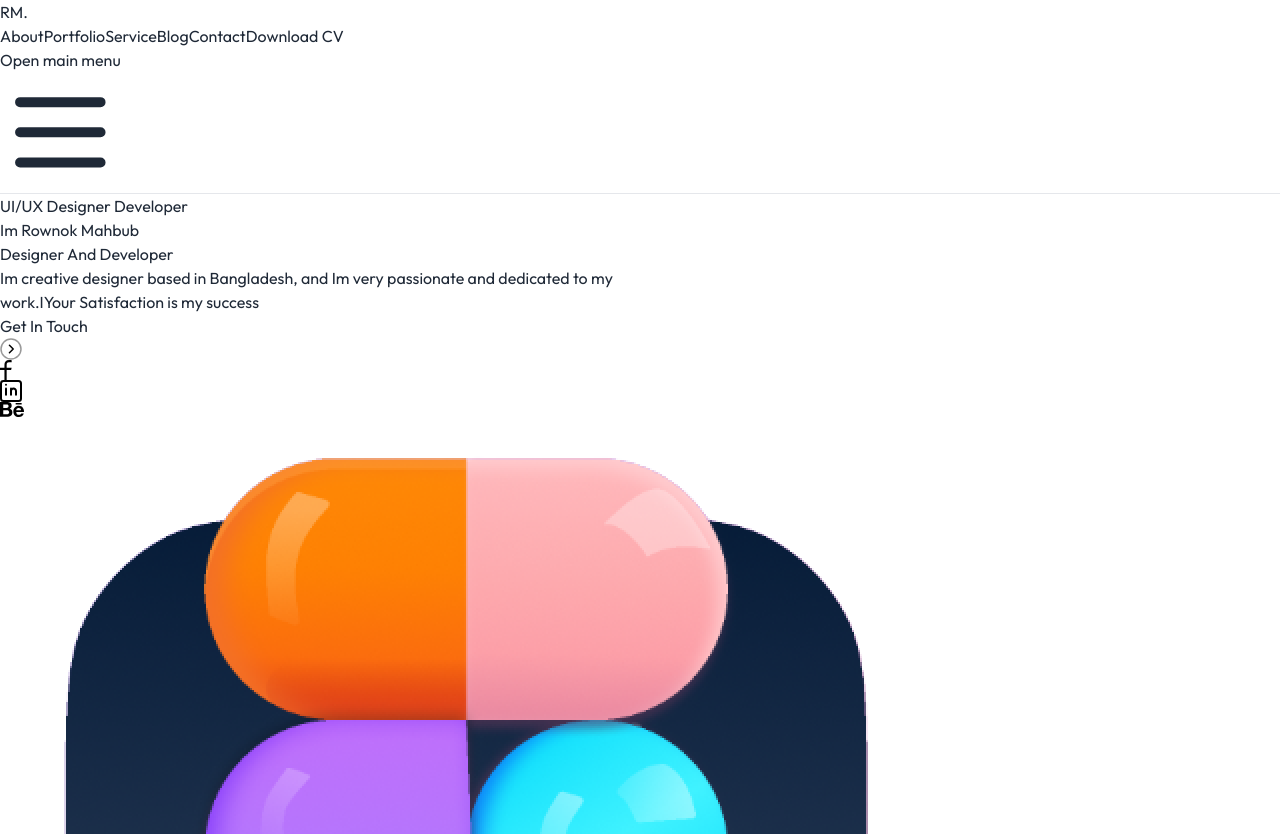
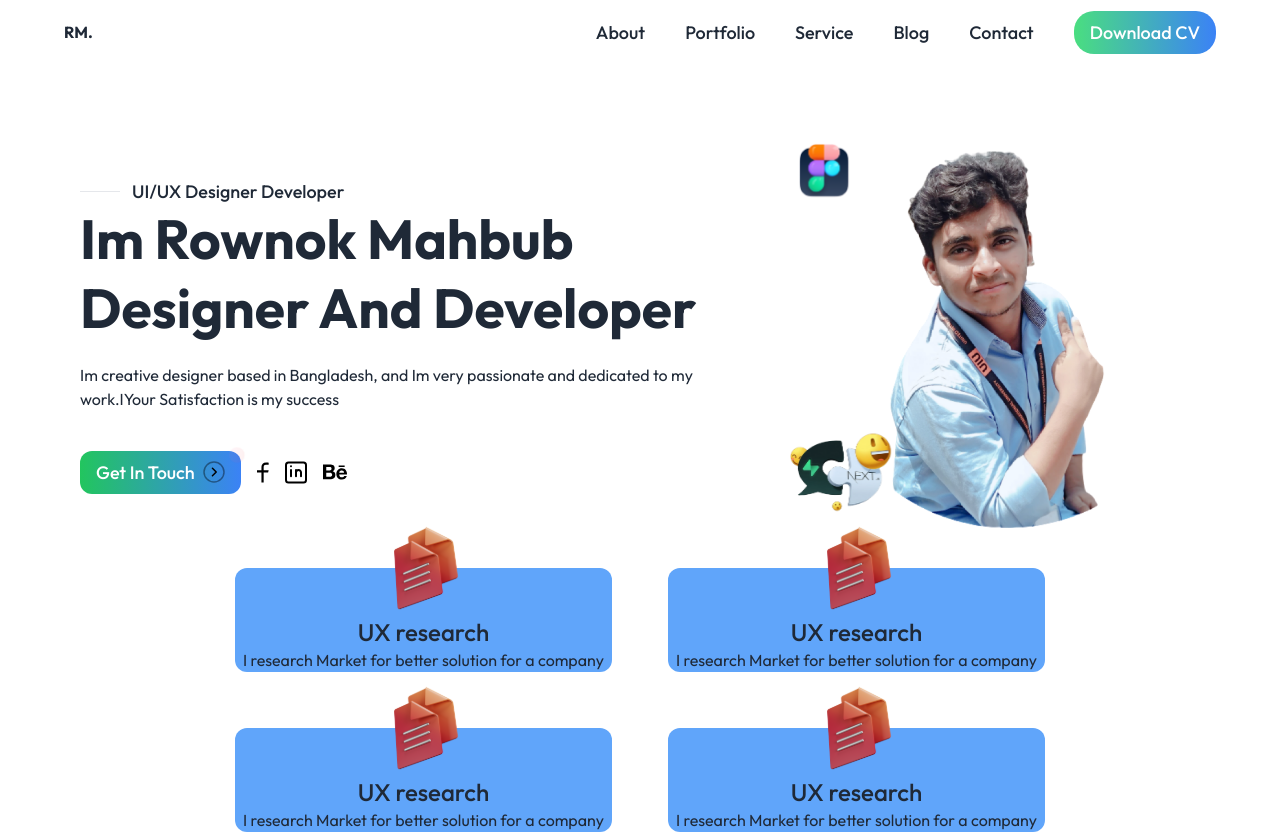
Before and after one commit to Mhatre2/Rutvik-Protfolio, a Next.js app: page / in a window 1280 px wide. Shown: the top 834 px of the page. Built offline with nearby package versions, Linux system fonts and the light colour scheme.

Commit message:
hgerfiuewrgf

```diff
--- a/tailwind.config.js
+++ b/tailwind.config.js
@@ -1,10 +1,9 @@
 module.exports = {
-  daisyui: {
-    themes: false,
-  },
+  darkMode: "class",
   content: [
     "./pages/**/*.{js,ts,jsx,tsx}",
-    "./components/**/*.{js,ts,jsx,tsx}",
+    "./Components/**/*.{js,ts,jsx,tsx}",
+    "./layouts/**/*.{js,ts,jsx,tsx}",
   ],
   theme: {
     container: {
@@ -16,7 +15,53 @@ module.exports = {
         "2xl": "4rem",
       },
     },
-    extend: {},
+    fontFamily: {
+      body: ["aller", "sans-serif"],
+      pop: ["Poppins", "sans-serif"],
+      infinite: ["Infinite", "sans-serif"],
+    },
+    extend: {
+      boxShadow: {
+        "3xl": "0vw 0vw 0.5vw 0vw rgb(32 32 32 / 12%)",
+        "4xl": " 0vw 0vw 0.5vw 0vw rgb(32 32 32 / 20%)",
+        "5xl": " 0vw 0.5vw 0.5vw 0vw rgb(32 32 32 / 16%)",
+        glass: "0 8px 32px 0 rgba( 31, 38, 135, 0.37 )",
+        "glass-card": "4px 4px 4px 4px rgba( 32, 32, 32, 0.37 )",
+        "card-shadow": "0px 0px 12px #CCCCCC",
+      },
+
+      colors: {
+        bg: {
+          DEFAULT: "#202020",
+          200: "#272727",
+          300: "#2e2e2e",
+        },
+        primary: {
+          DEFAULT: "#DA1E37",
+          50: "#F7C6C6",
+          100: "#F5B4B4",
+          200: "#F09090",
+          300: "#EC6C6C",
+          400: "#E74848",
+          500: "#DA1E37",
+          600: "#B61818",
+          700: "#841212",
+          800: "#530B0B",
+          900: "#210404",
+        },
+      },
+    },
   },
-  plugins: [require("daisyui")],
-}
+  daisyui: {
+    themes: [
+      {
+        light: {
+          ...require("daisyui/src/colors/themes")["[data-theme=light]"],
+          primary: "#DA1E37",
+          "primary-focus": "#E74848",
+        },
+      },
+    ],
+  },
+  plugins: [ require("daisyui")],
+};
```
